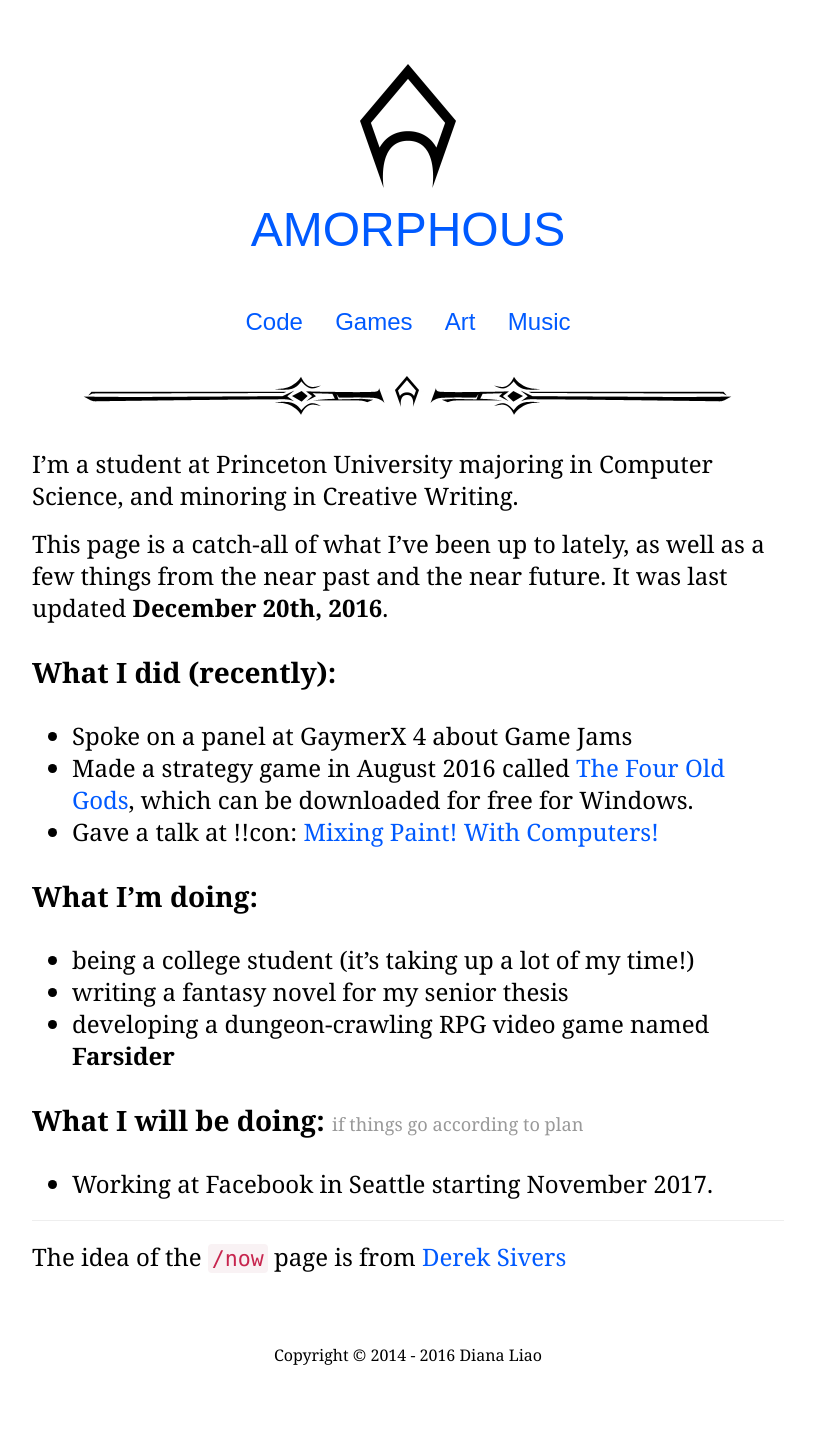
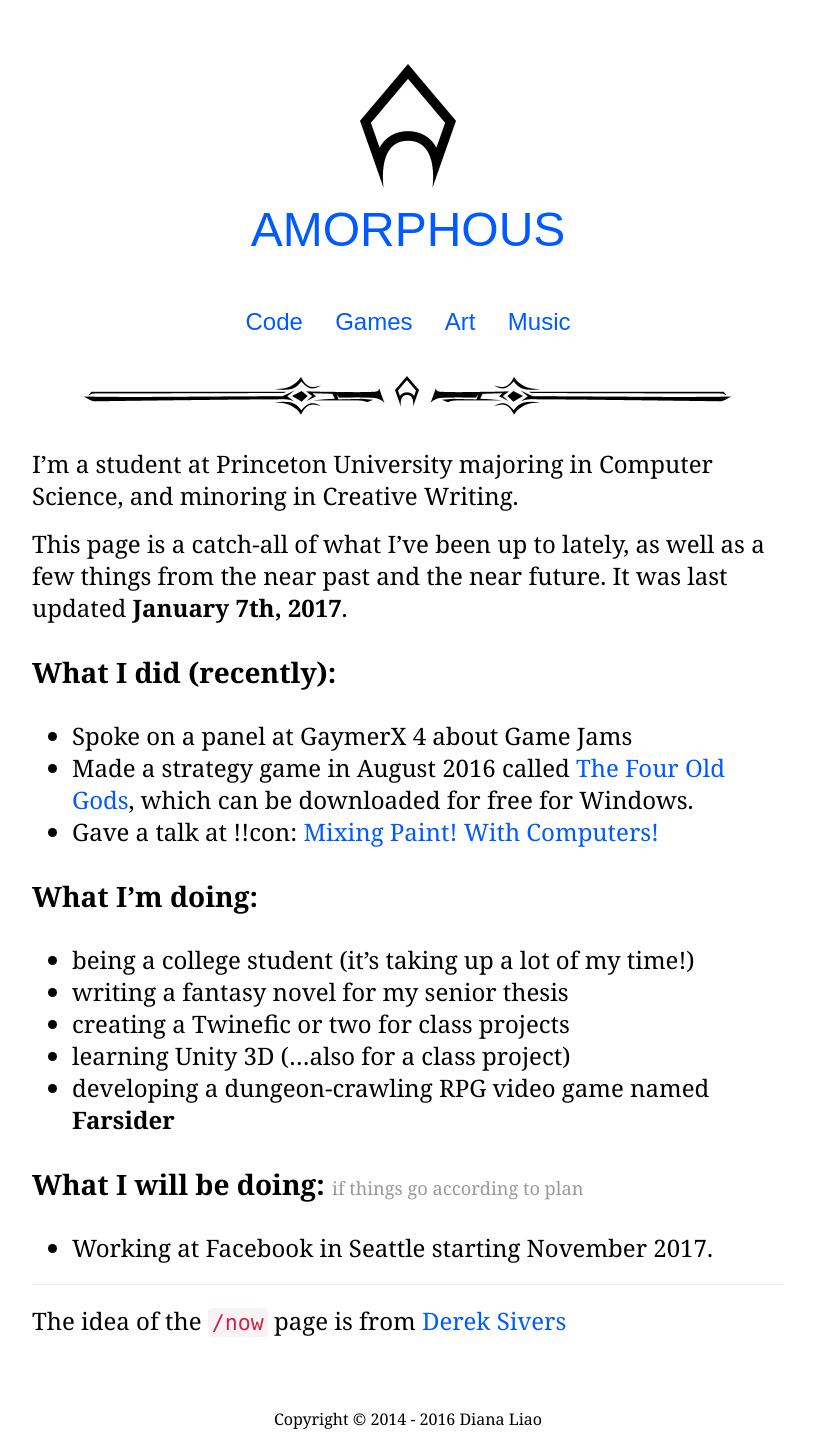
Before and after one commit to dmliao/amorphous, a Jekyll site: the page built from now.md, in a window 1280 px wide. Shown: the whole page, without its empty margins (232-1047 px from the left). Built offline with Jekyll 4.4.1, drawn with Linux system fonts in a browser that asks for light colours; some web fonts are replaced; before the commit the page ends 1385 px from its top, so only the background shows below that.

Commit message:
now page update

```diff
--- a/now.md
+++ b/now.md
@@ -4,7 +4,7 @@ layout: default
 
 I'm a student at Princeton University majoring in Computer Science, and minoring in Creative Writing.
 
-This page is a catch-all of what I've been up to lately, as well as a few things from the near past and the near future. It was last updated **December 20th, 2016**.
+This page is a catch-all of what I've been up to lately, as well as a few things from the near past and the near future. It was last updated **January 7th, 2017**.
 
 # What I did (recently):
 
@@ -16,6 +16,8 @@ This page is a catch-all of what I've been up to lately, as well as a few things
 
 * being a college student (it's taking up a lot of my time!)
 * writing a fantasy novel for my senior thesis
+* creating a Twinefic or two for class projects
+* learning Unity 3D (...also for a class project)
 * developing a dungeon-crawling RPG video game named **Farsider**
 
 # What I will be doing: <span class='small'>if things go according to plan</span>
```
